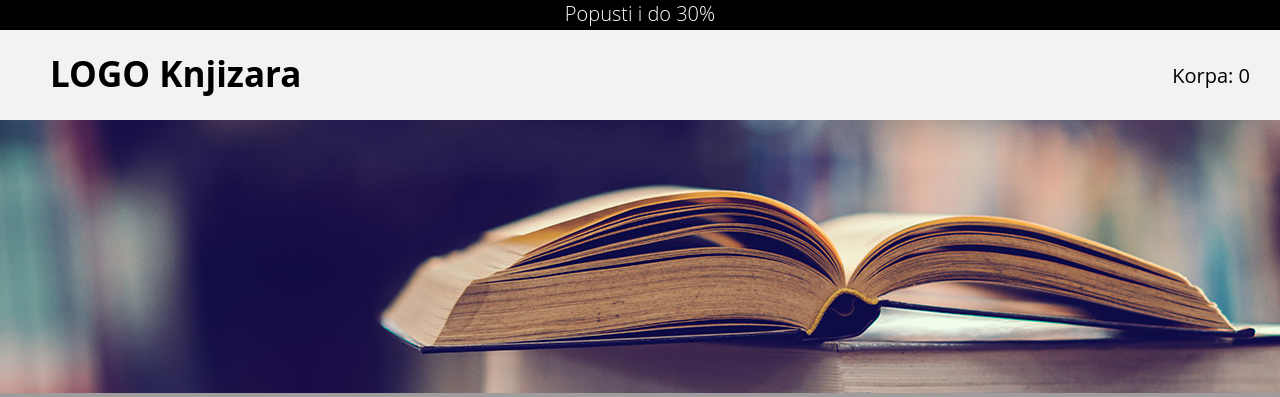
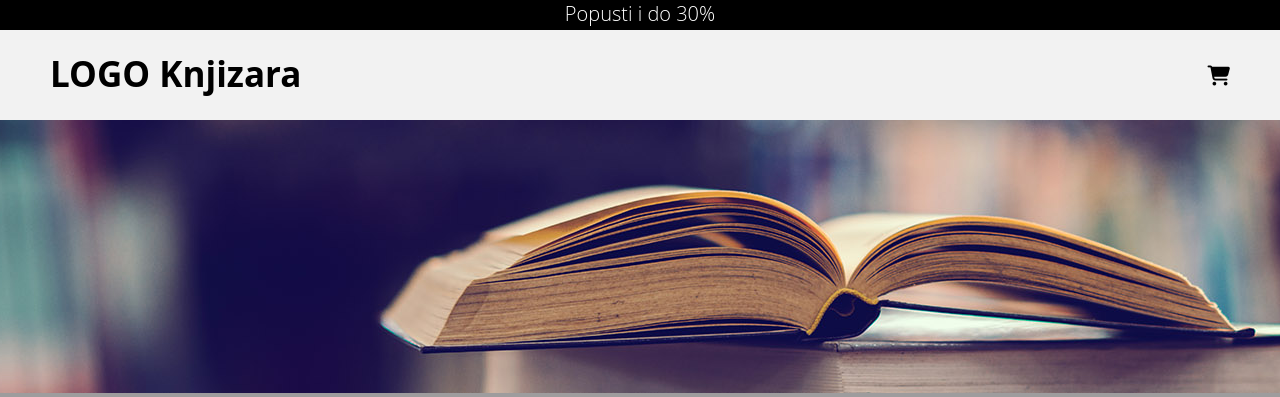
Before and after one commit to Hermodesign/eknjizara, a PHP site: page /onama.php in a window 1280 px wide. Shown: the top 397 px of the page. Run offline with PHP 8.4, Linux system fonts and the light colour scheme; data that the repository does not hold is empty; some libraries are stand-ins or nearby versions.

Commit message:
Version 1.0.1

```diff
--- a/css/main.css
+++ b/css/main.css
@@ -271,3 +271,19 @@ footer {
     text-align: center;
     margin: 0 auto;
 }
+
+.cart {
+    position: relative;
+}
+
+.cart p {
+    padding-right: 20px;
+}
+
+.cart a>span {
+    position: absolute;
+    top: 2px;
+    display: inline-block;
+    padding-bottom: 10px;
+    font-size: 15px;
+}
--- a/korpa.php
+++ b/korpa.php
@@ -14,7 +14,7 @@ include_once('./php/korpa.php');
     <title>Knjizara | Nikola Mitic</title>
     <link rel="stylesheet" href="./css/main.css">
     <link rel="stylesheet" href="./css/proizvod.css">
-
+    <script src='https://kit.fontawesome.com/a076d05399.js' crossorigin='anonymous'></script>
 </head>
 
 <body>
--- a/onama.php
+++ b/onama.php
@@ -1,5 +1,8 @@
-<?php include_once('./php/main.php');
-include_once('./php/baza.php'); ?>
+<?php
+session_start();
+include_once('./php/main.php');
+include_once('./php/baza.php');
+?>
 <!DOCTYPE html>
 <html lang="en">
 
@@ -9,6 +12,7 @@ include_once('./php/baza.php'); ?>
     <meta name="viewport" content="width=device-width, initial-scale=1.0" />
     <title>O nama</title>
     <link rel="stylesheet" href="./css/main.css">
+    <script src='https://kit.fontawesome.com/a076d05399.js' crossorigin='anonymous'></script>
 </head>
 
 <body>
--- a/php/header.php
+++ b/php/header.php
@@ -4,9 +4,8 @@ function uzmiBroj()
     if (isset($_SESSION['username'])) {
         global $korpa;
         $broj = $korpa->getBroj();
+        if(!$broj == 0)
         return $broj;
-    } else {
-        return 0;
     }
 }
 ?>
@@ -22,7 +21,7 @@ function uzmiBroj()
             </a>
         </div>
         <div class="cart">
-            <p><a href="./korpa.php">Korpa: <span><?php include_once('./php/korpa.php'); echo uzmiBroj() ?></span></a></p>
+            <p><a href="./korpa.php"><i class="fas fa-shopping-cart"></i><span><?php include_once('./php/korpa.php'); echo uzmiBroj() ?></span></a></p>
         </div>
         <div class="clear"></div>
     </div>
--- a/php/korpa.php
+++ b/php/korpa.php
@@ -1,5 +1,4 @@
 <?php
-include_once('./php/baza.php');
 
 class Korpa
 {
@@ -68,7 +67,7 @@ class Korpa
         foreach ($_SESSION['item_cart'] as $id => $amount) {
             $i = $i + $amount;
         }
-        return "$i proizvoda.";
+        return "$i";
     }
 
     function isprazniKorpu()
--- a/php/porudzbina.php
+++ b/php/porudzbina.php
@@ -2,11 +2,9 @@
     session_start();
     include_once('./korpa.php');
     $data = json_decode(file_get_contents("php://input"));
-
     if(isset($data->id)) {
         $korpa->dodajUKorpu($data->id,1);
         echo '{"response": "success"}';
     } else {
         echo '{"response":"error"}';
     }
-?>
--- a/ponuda.php
+++ b/ponuda.php
@@ -14,6 +14,7 @@ include_once('./php/proizvod.php');
     <title>Knjizara | Nikola Mitic</title>
     <link rel="stylesheet" href='./css/main.css'>
     <link rel="stylesheet" href="./css/proizvod.css">
+    <script src='https://kit.fontawesome.com/a076d05399.js' crossorigin='anonymous'></script>
 </head>
 
 <body>
--- a/prijava.php
+++ b/prijava.php
@@ -38,6 +38,7 @@ if(isset($_POST['username'])) {
     <meta name="viewport" content="width=device-width, initial-scale=1.0">
     <title>Knjizara | Nikola Mitic</title>
     <link rel="stylesheet" href='./css/main.css'>
+    <script src='https://kit.fontawesome.com/a076d05399.js' crossorigin='anonymous'></script>
 </head>
 
 <body>
--- a/proizvod.php
+++ b/proizvod.php
@@ -15,6 +15,7 @@ include_once('./php/proizvod.php');
     <title>Knjizara | Nikola Mitic</title>
     <link rel="stylesheet" href='./css/main.css'>
     <link rel="stylesheet" href="./css/proizvod.css">
+    <script src='https://kit.fontawesome.com/a076d05399.js' crossorigin='anonymous'></script>
 </head>
 
 <body>
--- a/registracija.php
+++ b/registracija.php
@@ -37,6 +37,7 @@ if (isset($_POST['ime']) && isset($_POST['username']) && isset($_POST['password'
     <meta name="viewport" content="width=device-width, initial-scale=1.0">
     <title>Knjizara | Nikola Mitic</title>
     <link rel="stylesheet" href='./css/main.css'>
+    <script src='https://kit.fontawesome.com/a076d05399.js' crossorigin='anonymous'></script>
 </head>
 
 <body>
```
Also changed, not shown: index.php (+11 -5 lines).
